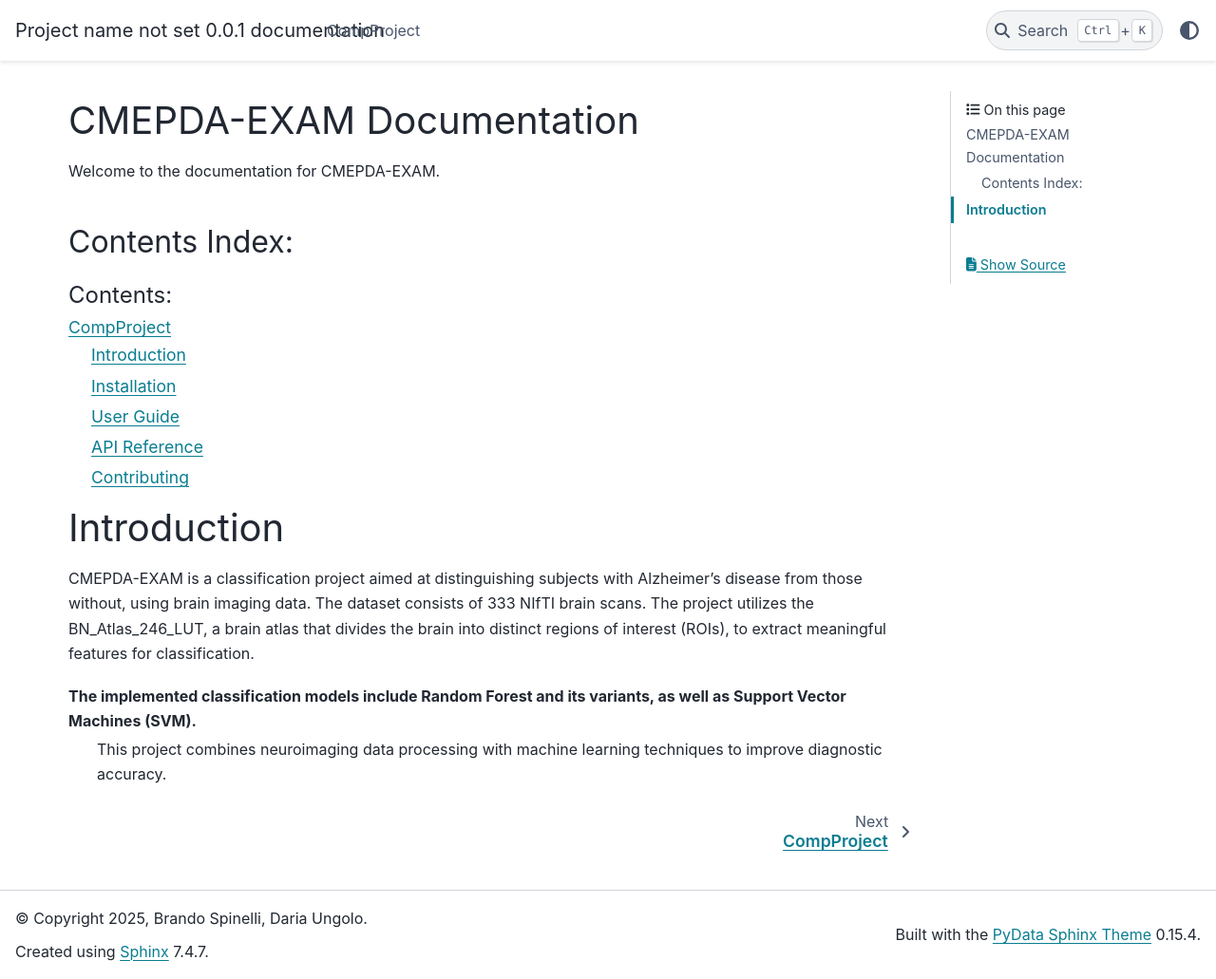
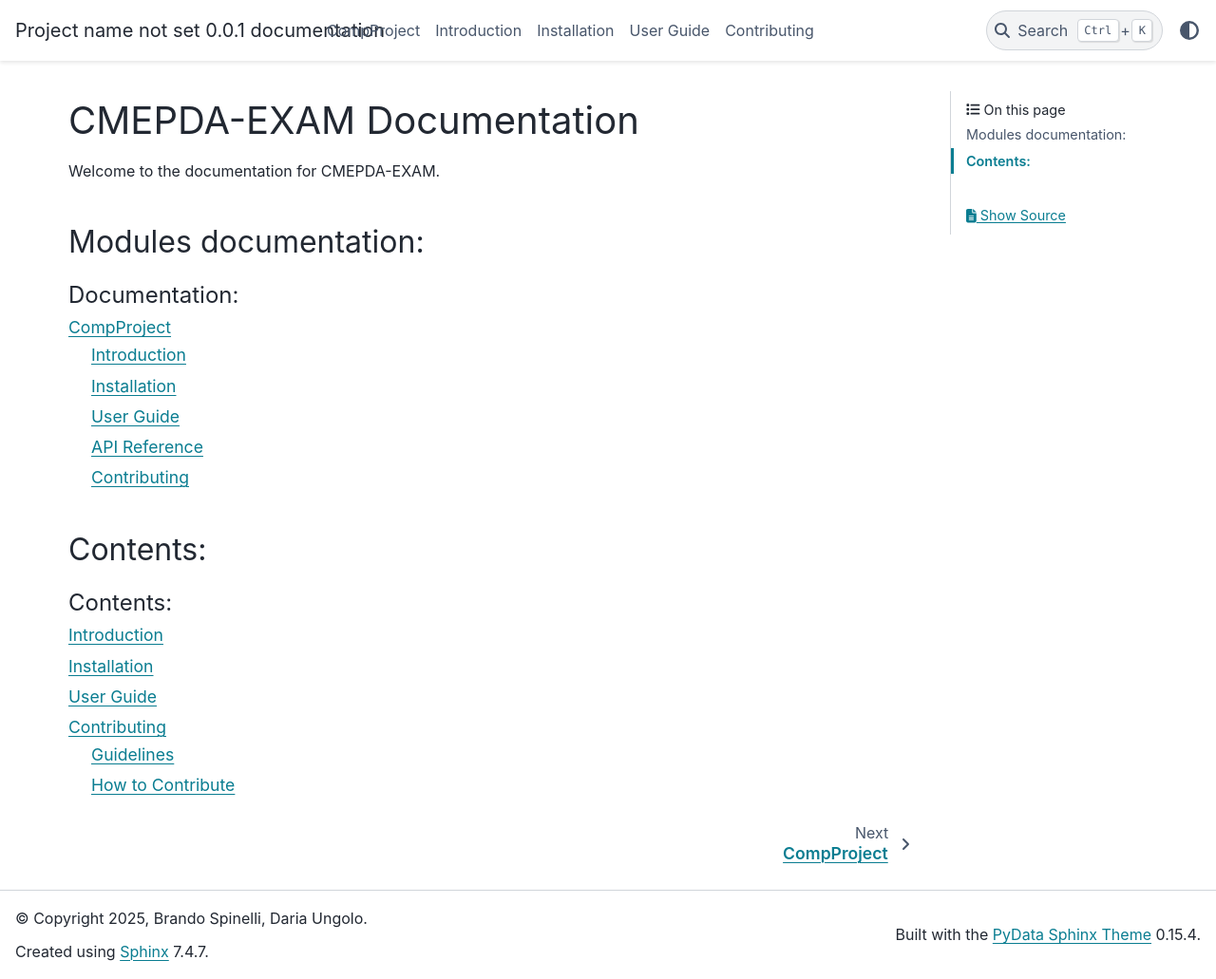
Before and after one commit to DariaUngolo/CMEPDA-EXAM, a Sphinx documentation site: the page built from docs/source/index.rst, in a window 1280 px wide and 1031 px high. Shown: the whole window at 95% size. Built offline with Sphinx 7.4.7 and the PyData theme 0.15.4, drawn with Linux system fonts in a browser that asks for light colours.

Commit message:
Update index.rst

```diff
--- a/docs/source/index.rst
+++ b/docs/source/index.rst
@@ -8,22 +8,24 @@ CMEPDA-EXAM Documentation
 
 Welcome to the documentation for CMEPDA-EXAM.
 
-Contents Index:
----------------
+Modules documentation:
+----------------------
 
 .. toctree::
    :maxdepth: 2
-   :caption: Contents:
+   :caption: Documentation:
 
    modules
 
 
-Introduction
-============
+Contents:
+---------------
 
-CMEPDA-EXAM is a classification project aimed at distinguishing subjects with Alzheimer’s disease from those without, using brain imaging data.
-The dataset consists of 333 NIfTI brain scans.
-The project utilizes the BN_Atlas_246_LUT, a brain atlas that divides the brain into distinct regions of interest (ROIs), to extract meaningful features for classification.
+.. toctree::
+   :maxdepth: 3
+   :caption: Contents:
 
-The implemented classification models include Random Forest and its variants, as well as Support Vector Machines (SVM).
- This project combines neuroimaging data processing with machine learning techniques to improve diagnostic accuracy.
+   Introduction
+   Installation
+   User Guide
+   Contributing
```
